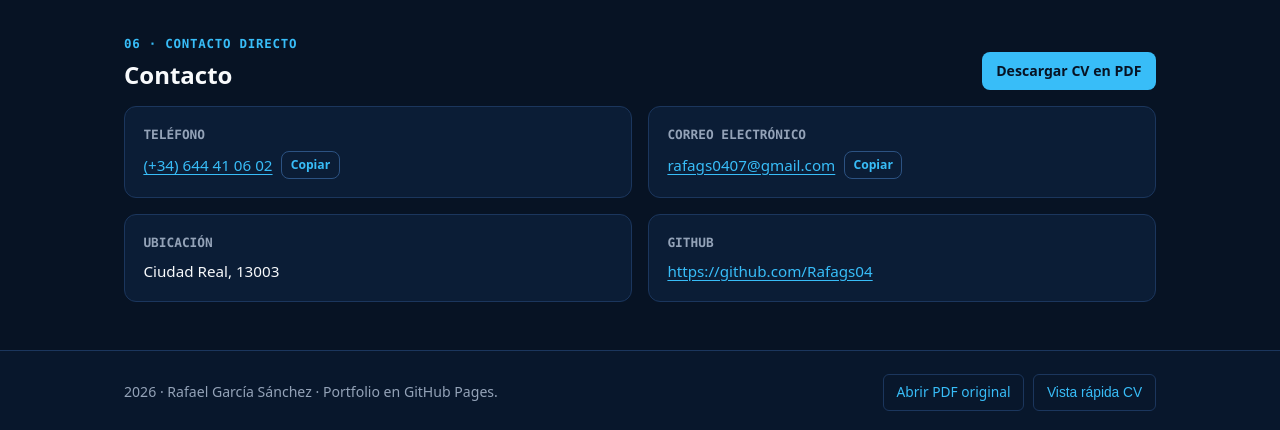
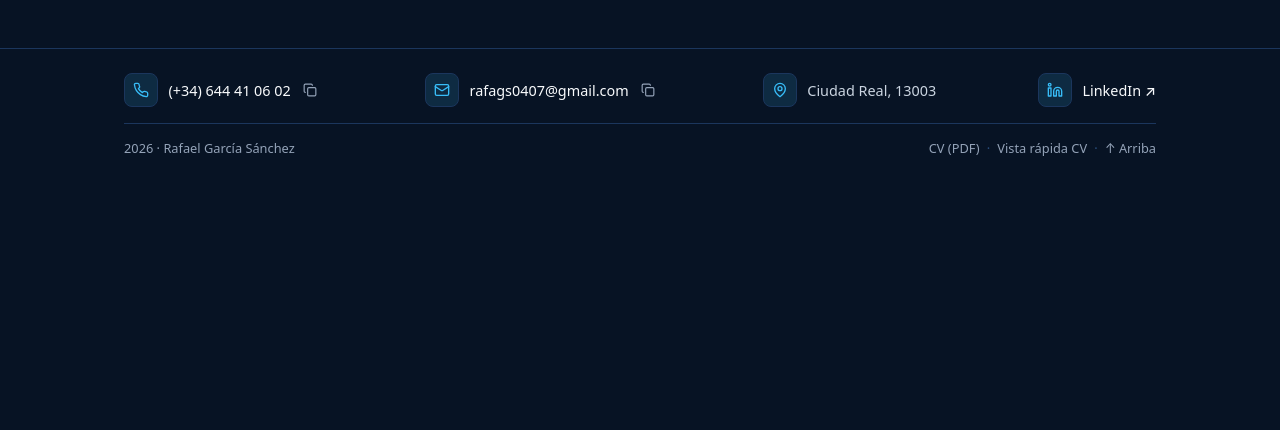
Before and after one commit to Rafags04/PortFolio-Rafael_Garcia_Sanchez, a plain HTML site: page index.html in a window 1280 px wide. Shown: the part 4402-4832 px from the top of the page. After the commit the page ends 4580 px from the top, so only its background shows below. Drawn offline with Linux system fonts and the light colour scheme; no server answers.

Commit message:
refactor: modularize portfolio source code and add bilingual profile data

```diff
--- a/index.html
+++ b/index.html
@@ -340,37 +340,36 @@
       </div>
     </section>
 
-    <!-- ================================================================
-         06 · CONTACTO DIRECTO
-         ================================================================ -->
-    <section id="contacto" class="content-section" aria-labelledby="contact-heading">
-      <div class="section-header">
-        <div>
-          <p class="eyebrow" data-i18n="contactEyebrow">06 · Contacto Directo</p>
-          <h2 id="contact-heading" data-i18n="contactHeading">Contacto</h2>
+  </main>
+
+  <footer id="contacto" class="site-footer" aria-labelledby="contact-heading">
+    <div class="container footer-minimal">
+      <div class="footer-top">
+        <h2 id="contact-heading" class="visually-hidden" data-i18n="contactHeading">Contacto</h2>
+        <div id="contact-list" class="footer-contact-list"></div>
       </div>
+
+      <div class="footer-bottom">
+        <p class="footer-copy">
+          <span id="footer-year"></span> · <span id="footer-name">Rafael García Sánchez</span>
+        </p>
+        <div class="footer-links">
           <a
-          class="btn btn-primary btn-sm"
+            id="footer-download-cv"
+            class="footer-text-link"
             href="./assets/CV-Rafael-Garcia-Sanchez.pdf"
             download="CV-Rafael-Garcia-Sanchez.pdf"
             data-i18n="contactDownloadPdf"
           >
-          Descargar CV en PDF
+            CV (PDF)
           </a>
+          <span class="footer-sep" aria-hidden="true">·</span>
+          <button type="button" id="btn-open-cv-footer" class="footer-text-link" data-i18n="footerQuickCv">
+            Vista rápida CV
+          </button>
+          <span class="footer-sep" aria-hidden="true">·</span>
+          <a class="footer-text-link" href="#hero" data-i18n="footerBackTop">↑ Arriba</a>
         </div>
-
-      <div id="contact-list" class="contact-grid"></div>
-    </section>
-  </main>
-
-  <footer class="site-footer">
-    <div class="container footer-inner">
-      <p>
-        <span id="footer-year"></span> · <span id="footer-name">Rafael García Sánchez</span> · <span data-i18n="footerText">Portfolio en GitHub Pages.</span>
-      </p>
-      <div class="footer-actions">
-        <a class="footer-link-btn" href="./assets/CV-Rafael-Garcia-Sanchez.pdf" target="_blank" rel="noopener noreferrer" data-i18n="footerOpenPdf">Abrir PDF original</a>
-        <button type="button" id="btn-open-cv-footer" class="footer-link-btn" data-i18n="footerQuickCv">Vista rápida CV</button>
       </div>
     </div>
   </footer>
--- a/src/data/profile.js
+++ b/src/data/profile.js
@@ -10,6 +10,8 @@
     phoneHref: 'tel:+34644410602',
     email: 'rafags0407@gmail.com',
     location: 'Ciudad Real, 13003',
+    linkedinUrl: 'https://www.linkedin.com/in/rafa-garcía-725b5a367/',
+    linkedinHandle: 'in/rafa-garcía-725b5a367',
     githubUser: 'Rafags04',
     githubUrl: 'https://github.com/Rafags04',
     cvPdfUrl: './assets/CV-Rafael-Garcia-Sanchez.pdf'
@@ -322,16 +324,19 @@
       termSubtitle: 'Explora todo el currículum y los proyectos por comandos. Prueba courses, projects o languages.',
       termInputPlaceholder: 'Escribe un comando (ej. help) y pulsa Enter…',
       termExecBtn: 'Ejecutar',
-      contactEyebrow: '06 · Contacto Directo',
+      contactEyebrow: 'Contacto Directo',
       contactHeading: 'Contacto',
-      contactDownloadPdf: 'Descargar CV en PDF',
+      contactSubtitle: 'Disponible para oportunidades en el sector tecnológico. Todos los canales directos y el CV en un vistazo.',
+      contactDownloadPdf: 'CV (PDF)',
       contactPhoneLabel: 'Teléfono',
-      contactEmailLabel: 'Correo electrónico',
+      contactEmailLabel: 'Email',
       contactLocationLabel: 'Ubicación',
+      contactLinkedInLabel: 'LinkedIn',
       contactGitHubLabel: 'GitHub',
       footerText: 'Portfolio en GitHub Pages.',
       footerOpenPdf: 'Abrir PDF original',
       footerQuickCv: 'Vista rápida CV',
+      footerBackTop: '↑ Arriba',
       projModalTitleDefault: 'Detalle del proyecto',
       projModalClose: 'Cerrar (Esc)',
       projModalTabSummary: 'Problema y Solución',
@@ -433,16 +438,19 @@
       termSubtitle: 'Explore resume data and projects via CLI commands. Try courses, projects, or languages.',
       termInputPlaceholder: 'Type a command (e.g. help) and press Enter…',
       termExecBtn: 'Run',
-      contactEyebrow: '06 · Direct Contact',
+      contactEyebrow: 'Direct Contact',
       contactHeading: 'Contact',
-      contactDownloadPdf: 'Download CV (PDF)',
+      contactSubtitle: 'Available for opportunities in the tech sector. All direct contact channels and my CV at a glance.',
+      contactDownloadPdf: 'CV (PDF)',
       contactPhoneLabel: 'Phone',
-      contactEmailLabel: 'Email address',
+      contactEmailLabel: 'Email',
       contactLocationLabel: 'Location',
+      contactLinkedInLabel: 'LinkedIn',
       contactGitHubLabel: 'GitHub',
       footerText: 'Portfolio on GitHub Pages.',
       footerOpenPdf: 'Open original PDF',
       footerQuickCv: 'Quick CV view',
+      footerBackTop: '↑ Top',
       projModalTitleDefault: 'Project details',
       projModalClose: 'Close (Esc)',
       projModalTabSummary: 'Problem & Solution',
--- a/src/main.js
+++ b/src/main.js
@@ -670,6 +670,53 @@
     }
   }
 
+  function createFooterIcon(type) {
+    const ns = 'http://www.w3.org/2000/svg';
+    const isCopy = type === 'copy';
+    const svg = document.createElementNS(ns, 'svg');
+    svg.setAttribute('viewBox', '0 0 24 24');
+    svg.setAttribute('width', isCopy ? '14' : '16');
+    svg.setAttribute('height', isCopy ? '14' : '16');
+    svg.setAttribute('fill', 'none');
+    svg.setAttribute('stroke', 'currentColor');
+    svg.setAttribute('stroke-width', '2');
+    svg.setAttribute('stroke-linecap', 'round');
+    svg.setAttribute('stroke-linejoin', 'round');
+    svg.setAttribute('aria-hidden', 'true');
+
+    const shapesByType = {
+      phone: [
+        ['path', { d: 'M22 16.92v3a2 2 0 0 1-2.18 2 19.79 19.79 0 0 1-8.63-3.07 19.5 19.5 0 0 1-6-6 19.79 19.79 0 0 1-3.07-8.67A2 2 0 0 1 4.11 2h3a2 2 0 0 1 2 1.72c.127.96.361 1.903.7 2.81a2 2 0 0 1-.45 2.11L8.09 9.91a16 16 0 0 0 6 6l1.27-1.27a2 2 0 0 1 2.11-.45c.907.339 1.85.573 2.81.7A2 2 0 0 1 22 16.92z' }]
+      ],
+      email: [
+        ['rect', { width: '20', height: '16', x: '2', y: '4', rx: '2' }],
+        ['path', { d: 'm22 7-8.97 5.7a1.94 1.94 0 0 1-2.06 0L2 7' }]
+      ],
+      location: [
+        ['path', { d: 'M20 10c0 6-8 12-8 12s-8-6-8-12a8 8 0 0 1 16 0Z' }],
+        ['circle', { cx: '12', cy: '10', r: '3' }]
+      ],
+      linkedin: [
+        ['path', { d: 'M16 8a6 6 0 0 1 6 6v7h-4v-7a2 2 0 0 0-2-2 2 2 0 0 0-2 2v7h-4v-7a6 6 0 0 1 6-6z' }],
+        ['rect', { width: '4', height: '12', x: '2', y: '9' }],
+        ['circle', { cx: '4', cy: '4', r: '2' }]
+      ],
+      copy: [
+        ['rect', { width: '14', height: '14', x: '8', y: '8', rx: '2', ry: '2' }],
+        ['path', { d: 'M4 16c-1.1 0-2-.9-2-2V4c0-1.1.9-2 2-2h10c1.1 0 2 .9 2 2' }]
+      ]
+    };
+
+    for (const [tag, attrs] of shapesByType[type] || []) {
+      const node = document.createElementNS(ns, tag);
+      for (const [k, v] of Object.entries(attrs)) {
+        node.setAttribute(k, v);
+      }
+      svg.appendChild(node);
+    }
+    return svg;
+  }
+
   function renderContact() {
     const profile = P();
     const s = S();
@@ -679,69 +726,83 @@
 
     const entries = [
       {
+        icon: 'phone',
         label: s.contactPhoneLabel,
         value: profile.contact.phone,
         href: profile.contact.phoneHref,
         copyLabel: s.contactPhoneLabel
       },
       {
+        icon: 'email',
         label: s.contactEmailLabel,
         value: profile.contact.email,
         href: `mailto:${profile.contact.email}`,
         copyLabel: 'Email'
       },
       {
+        icon: 'location',
         label: s.contactLocationLabel,
         value: profile.contact.location,
         href: null,
         copyLabel: null
       },
       {
-        label: s.contactGitHubLabel,
-        value: profile.contact.githubUrl,
-        href: profile.contact.githubUrl,
+        icon: 'linkedin',
+        label: s.contactLinkedInLabel,
+        value: profile.contact.linkedinUrl,
+        displayValue: 'LinkedIn ↗',
+        title: profile.contact.linkedinUrl,
+        href: encodeURI(profile.contact.linkedinUrl),
         external: true,
         copyLabel: null
       }
     ];
 
     for (const entry of entries) {
-      const card = document.createElement('article');
-      card.className = 'surface-card contact-card';
+      const item = document.createElement('div');
+      item.className = 'footer-contact-item';
 
-      const heading = document.createElement('h3');
-      heading.className = 'contact-card-label';
+      const iconBox = document.createElement('span');
+      iconBox.className = 'footer-icon-box';
+      iconBox.setAttribute('aria-hidden', 'true');
+      iconBox.appendChild(createFooterIcon(entry.icon));
+
+      const heading = document.createElement('span');
+      heading.className = 'visually-hidden footer-item-label';
       heading.textContent = entry.label;
 
       const valueBox = document.createElement('div');
-      valueBox.className = 'contact-card-value';
+      valueBox.className = 'footer-item-value';
 
       if (entry.href) {
         const link = document.createElement('a');
         link.href = entry.href;
+        if (entry.title) link.title = entry.title;
         if (entry.external) {
           link.target = '_blank';
           link.rel = 'noopener noreferrer';
         }
-        link.textContent = entry.value;
+        link.textContent = entry.displayValue || entry.value;
         valueBox.appendChild(link);
       } else {
         const span = document.createElement('span');
-        span.textContent = entry.value;
+        span.textContent = entry.displayValue || entry.value;
         valueBox.appendChild(span);
       }
 
       if (entry.copyLabel) {
         const copyBtn = document.createElement('button');
         copyBtn.type = 'button';
-        copyBtn.className = 'btn btn-ghost btn-xs';
-        copyBtn.textContent = s.copyBtn;
+        copyBtn.className = 'footer-copy-btn';
+        copyBtn.setAttribute('aria-label', `${s.copyBtn}: ${entry.label}`);
+        copyBtn.title = s.copyBtn;
+        copyBtn.appendChild(createFooterIcon('copy'));
         copyBtn.addEventListener('click', () => copyToClipboard(entry.value, entry.copyLabel));
         valueBox.appendChild(copyBtn);
       }
 
-      card.append(heading, valueBox);
-      contactList.appendChild(card);
+      item.append(iconBox, heading, valueBox);
+      contactList.appendChild(item);
     }
   }
 
@@ -769,8 +830,15 @@
 
     const contactP = document.createElement('p');
     contactP.className = 'cv-contact-line';
-    contactP.textContent =
-      `${profile.contact.phone} · ${profile.contact.email} · ${profile.contact.location} · ${profile.contact.githubUrl}`;
+    contactP.textContent = [
+      profile.contact.phone,
+      profile.contact.email,
+      profile.contact.location,
+      profile.contact.linkedinHandle || profile.contact.linkedinUrl,
+      profile.contact.githubUrl
+    ]
+      .filter(Boolean)
+      .join(' · ');
 
     header.append(nameH3, roleP, contactP);
     sheet.appendChild(header);
@@ -837,10 +905,15 @@
   }
 
   function renderFooter() {
+    const profile = P();
     const yearEl = document.getElementById('footer-year');
     const nameEl = document.getElementById('footer-name');
+    const footerDlBtn = document.getElementById('footer-download-cv');
     if (yearEl) yearEl.textContent = String(new Date().getFullYear());
-    if (nameEl) nameEl.textContent = P().name;
+    if (nameEl) nameEl.textContent = profile.name;
+    if (footerDlBtn && profile.contact && profile.contact.cvPdfUrl) {
+      footerDlBtn.href = profile.contact.cvPdfUrl;
+    }
   }
 
   function updateThemeButtonLabel() {
@@ -950,16 +1023,20 @@
   function setupCardSpotlight() {
     const reducedMotion = window.matchMedia && window.matchMedia('(prefers-reduced-motion: reduce)').matches;
     const finePointer = window.matchMedia && window.matchMedia('(pointer: fine)').matches;
-    const mainEl = document.getElementById('main-content');
-    if (!mainEl || reducedMotion || !finePointer) return;
+    if (reducedMotion || !finePointer) return;
 
-    mainEl.addEventListener('pointermove', (event) => {
-      const card = event.target.closest('.surface-card');
-      if (!card) return;
-      const rect = card.getBoundingClientRect();
-      card.style.setProperty('--mouse-x', `${event.clientX - rect.left}px`);
-      card.style.setProperty('--mouse-y', `${event.clientY - rect.top}px`);
-    });
+    document.addEventListener(
+      'pointermove',
+      (event) => {
+        if (!(event.target instanceof Element)) return;
+        const card = event.target.closest('.surface-card');
+        if (!card) return;
+        const rect = card.getBoundingClientRect();
+        card.style.setProperty('--mouse-x', `${event.clientX - rect.left}px`);
+        card.style.setProperty('--mouse-y', `${event.clientY - rect.top}px`);
+      },
+      { passive: true }
+    );
   }
 
   function setupScrollReveal() {
--- a/src/modules/terminal.js
+++ b/src/modules/terminal.js
@@ -283,6 +283,9 @@
         appendLine(`${en ? 'Phone' : 'Teléfono'}:   ${profile.contact.phone}`, 'accent');
         appendLine(`Email:     ${profile.contact.email}`);
         appendLine(`${en ? 'Location' : 'Ubicación'}: ${profile.contact.location}`);
+        if (profile.contact.linkedinUrl) {
+          appendLine(`LinkedIn:  ${profile.contact.linkedinUrl}`);
+        }
         appendLine(`GitHub:    ${profile.contact.githubUrl}`);
         return;
       }
--- a/style.css
+++ b/style.css
@@ -919,10 +919,9 @@ code {
 }
 
 /* --------------------------------------------------------------------------
-   COMPETENCIAS, SOFT SKILLS, IDIOMAS & CONTACTO
+   COMPETENCIAS, SOFT SKILLS & IDIOMAS
    -------------------------------------------------------------------------- */
-.competencies-grid,
-.contact-grid {
+.competencies-grid {
   display: grid;
   grid-template-columns: 1fr;
   gap: 1rem;
@@ -1119,60 +1118,139 @@ code {
 }
 
 /* --------------------------------------------------------------------------
-   CONTACTO & PIE DE PÁGINA
+   PIE DE PÁGINA MINIMALISTA & CONTACTO
    -------------------------------------------------------------------------- */
-.contact-card-label {
-  font-family: var(--font-mono);
-  font-size: 0.8rem;
-  color: var(--text-muted);
-  text-transform: uppercase;
-  margin-bottom: 0.3rem;
+.site-footer {
+  border-top: 1px solid var(--border);
+  background: transparent;
+  padding-block: 1.5rem 1.25rem;
 }
 
-.contact-card-value {
-  font-size: 0.95rem;
-  word-break: break-word;
+.footer-minimal {
   display: flex;
-  flex-wrap: wrap;
-  align-items: center;
-  gap: 0.55rem;
+  flex-direction: column;
+  gap: 1rem;
 }
 
-.site-footer {
-  border-top: 1px solid var(--border);
-  background: var(--surface-alt);
-  padding-block: 1.4rem;
+.footer-top {
+  display: block;
 }
 
-.footer-inner {
+.footer-contact-list {
+  display: grid;
+  grid-template-columns: 1fr;
+  gap: 0.7rem 1.25rem;
+  align-items: center;
+}
+
+.footer-contact-item {
+  display: flex;
+  flex-direction: row;
+  align-items: center;
+  gap: 0.65rem;
+  min-width: 0;
+}
+
+.footer-icon-box {
+  width: 34px;
+  height: 34px;
+  border-radius: 8px;
+  background: var(--spotlight);
+  border: 1px solid var(--border);
+  color: var(--accent);
+  display: inline-flex;
+  align-items: center;
+  justify-content: center;
+  flex-shrink: 0;
+  transition: border-color 0.18s ease, transform 0.18s ease, background-color 0.18s ease;
+}
+
+.footer-contact-item:hover .footer-icon-box {
+  border-color: var(--accent);
+  transform: translateY(-1px);
+}
+
+.footer-item-value {
+  display: flex;
+  align-items: center;
+  gap: 0.4rem;
+  font-size: 0.9rem;
+  color: var(--text-secondary);
+  min-width: 0;
+  overflow-wrap: anywhere;
+}
+
+.footer-item-value a {
+  color: var(--text);
+  font-weight: 500;
+  text-decoration: none;
+  transition: color 0.15s ease;
+}
+
+.footer-item-value a:hover {
+  color: var(--accent);
+  text-decoration: underline;
+}
+
+.footer-copy-btn {
+  width: 26px;
+  height: 26px;
+  border-radius: 6px;
+  background: transparent;
+  border: 1px solid transparent;
+  color: var(--text-muted);
+  display: inline-flex;
+  align-items: center;
+  justify-content: center;
+  flex-shrink: 0;
+  cursor: pointer;
+  transition: color 0.15s ease, border-color 0.15s ease, background-color 0.15s ease;
+}
+
+.footer-copy-btn:hover {
+  color: var(--accent);
+  border-color: var(--border);
+  background: var(--surface);
+}
+
+.footer-bottom {
   display: flex;
   flex-wrap: wrap;
   justify-content: space-between;
   align-items: center;
-  gap: 0.75rem;
-  font-size: 0.88rem;
+  gap: 0.5rem 1rem;
+  padding-top: 0.85rem;
+  border-top: 1px solid var(--border);
+  font-size: 0.8rem;
   color: var(--text-muted);
 }
 
-.footer-actions {
+.footer-links {
   display: flex;
   flex-wrap: wrap;
-  gap: 0.55rem;
+  align-items: center;
+  gap: 0.45rem;
 }
 
-.footer-link-btn {
-  background: transparent;
-  border: 1px solid var(--border);
-  color: var(--accent);
-  padding: 0.4rem 0.8rem;
-  border-radius: 6px;
+.footer-text-link {
+  background: none;
+  border: none;
+  padding: 0;
+  font-family: inherit;
+  font-size: 0.8rem;
+  color: var(--text-muted);
+  text-decoration: none;
   cursor: pointer;
-  font-size: 0.86rem;
-  text-decoration: none;
+  transition: color 0.15s ease;
 }
 
-.footer-link-btn:hover {
-  border-color: var(--accent);
+.footer-text-link:hover {
+  color: var(--accent);
+}
+
+.footer-sep {
+  color: var(--border-strong);
+  user-select: none;
 }
 
 /* --------------------------------------------------------------------------
@@ -1395,7 +1473,7 @@ code {
   .github-grid,
   .academic-grid,
   .competencies-grid,
-  .contact-grid {
+  .footer-contact-list {
     grid-template-columns: repeat(2, minmax(0, 1fr));
   }
 
@@ -1414,6 +1492,14 @@ code {
 @media (min-width: 1024px) {
   .courses-grid {
     grid-template-columns: repeat(3, minmax(0, 1fr));
+  }
+
+  .footer-contact-list {
+    display: flex;
+    flex-wrap: wrap;
+    justify-content: space-between;
+    align-items: center;
+    gap: 0.75rem 1.25rem;
   }
 }
 
```
Lines whose indentation alone changed are shown as unchanged.
